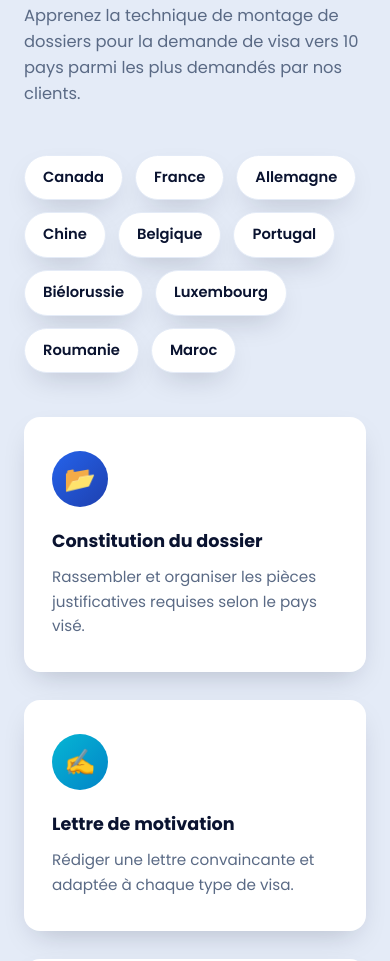
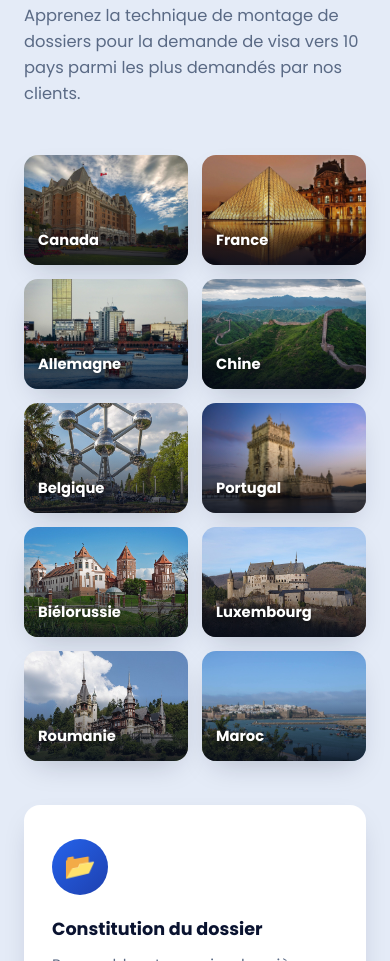
Before and after one commit to Youss622/Doumbouya-Travel-Services, a website: page formations.html in a window 390 px wide. Shown: the part 5005-5966 px from the top of the page. Drawn offline with nearby package versions, Linux system fonts and the light colour scheme.

Commit message:
Associe une image du pays a chaque pays de la formation Mobilite Internationale
Les 10 pays (Canada, France, Allemagne, Chine, Belgique, Portugal, Bielorussie,
Luxembourg, Roumanie, Maroc) de la formation Mobilite Internationale affichent
desormais une photo de leur monument embleme, au lieu de simples etiquettes
texte. Les 5 pays deja presents dans Tourisme reutilisent leurs images
existantes ; les 5 nouveaux (Belgique, Portugal, Bielorussie, Luxembourg,
Roumanie) recoivent une image dediee (Atomium, tour de Belem, chateau de Mir,
chateau de Vianden, chateau de Peles).

```diff
--- a/css/style.css
+++ b/css/style.css
@@ -768,6 +768,55 @@ ul { list-style: none; margin: 0; padding: 0; }
   box-shadow: var(--shadow-card);
 }
 
+/* ---------- Country chips with photo (Mobilité Internationale) ---------- */
+.country-photo-grid {
+  display: grid;
+  grid-template-columns: repeat(auto-fill, minmax(150px, 1fr));
+  gap: 14px;
+  margin: 8px 0 44px;
+}
+
+.country-photo-card {
+  position: relative;
+  height: 110px;
+  border-radius: 14px;
+  overflow: hidden;
+  display: flex;
+  align-items: flex-end;
+  padding: 12px 14px;
+  background-position: center;
+  background-size: cover;
+  background-repeat: no-repeat;
+  box-shadow: var(--shadow-card);
+}
+
+.country-photo-card::after {
+  content: "";
+  position: absolute;
+  inset: 0;
+  background: linear-gradient(180deg, rgba(5, 11, 26, 0) 40%, rgba(5, 11, 26, 0.8) 100%);
+}
+
+.country-photo-card span {
+  position: relative;
+  z-index: 1;
+  color: var(--white);
+  font-weight: 700;
+  font-size: 0.92rem;
+  text-shadow: 0 1px 4px rgba(0, 0, 0, 0.5);
+}
+
+.country-photo-card.cpc-canada      { background-image: url("../images/country-canada.jpg"); }
+.country-photo-card.cpc-france      { background-image: url("../images/country-france.jpg"); }
+.country-photo-card.cpc-allemagne   { background-image: url("../images/country-allemagne.jpg"); }
+.country-photo-card.cpc-chine       { background-image: url("../images/country-chine.jpg"); }
+.country-photo-card.cpc-maroc       { background-image: url("../images/country-maroc.jpg"); }
+.country-photo-card.cpc-belgique    { background-image: url("../images/country-belgique.jpg"); }
+.country-photo-card.cpc-portugal    { background-image: url("../images/country-portugal.jpg"); }
+.country-photo-card.cpc-bielorussie { background-image: url("../images/country-bielorussie.jpg"); }
+.country-photo-card.cpc-luxembourg  { background-image: url("../images/country-luxembourg.jpg"); }
+.country-photo-card.cpc-roumanie    { background-image: url("../images/country-roumanie.jpg"); }
+
 /* ---------- Price table ---------- */
 .price-table-wrap {
   overflow-x: auto;
--- a/formations.html
+++ b/formations.html
@@ -173,17 +173,17 @@
       <h2 class="section-title">🌍 Mobilité Internationale — Montage de dossiers de visa</h2>
       <p class="section-desc">Apprenez la technique de montage de dossiers pour la demande de visa vers 10 pays parmi les plus demandés par nos clients.</p>
 
-      <div class="country-chips">
-        <span class="country-chip">Canada</span>
-        <span class="country-chip">France</span>
-        <span class="country-chip">Allemagne</span>
-        <span class="country-chip">Chine</span>
-        <span class="country-chip">Belgique</span>
-        <span class="country-chip">Portugal</span>
-        <span class="country-chip">Biélorussie</span>
-        <span class="country-chip">Luxembourg</span>
-        <span class="country-chip">Roumanie</span>
-        <span class="country-chip">Maroc</span>
+      <div class="country-photo-grid">
+        <div class="country-photo-card cpc-canada"><span>Canada</span></div>
+        <div class="country-photo-card cpc-france"><span>France</span></div>
+        <div class="country-photo-card cpc-allemagne"><span>Allemagne</span></div>
+        <div class="country-photo-card cpc-chine"><span>Chine</span></div>
+        <div class="country-photo-card cpc-belgique"><span>Belgique</span></div>
+        <div class="country-photo-card cpc-portugal"><span>Portugal</span></div>
+        <div class="country-photo-card cpc-bielorussie"><span>Biélorussie</span></div>
+        <div class="country-photo-card cpc-luxembourg"><span>Luxembourg</span></div>
+        <div class="country-photo-card cpc-roumanie"><span>Roumanie</span></div>
+        <div class="country-photo-card cpc-maroc"><span>Maroc</span></div>
       </div>
 
       <div class="grid services-grid">
```
Also changed, not shown: images/country-belgique.jpg (added), images/country-bielorussie.jpg (added), images/country-luxembourg.jpg (added), images/country-portugal.jpg (added), images/country-roumanie.jpg (added).
